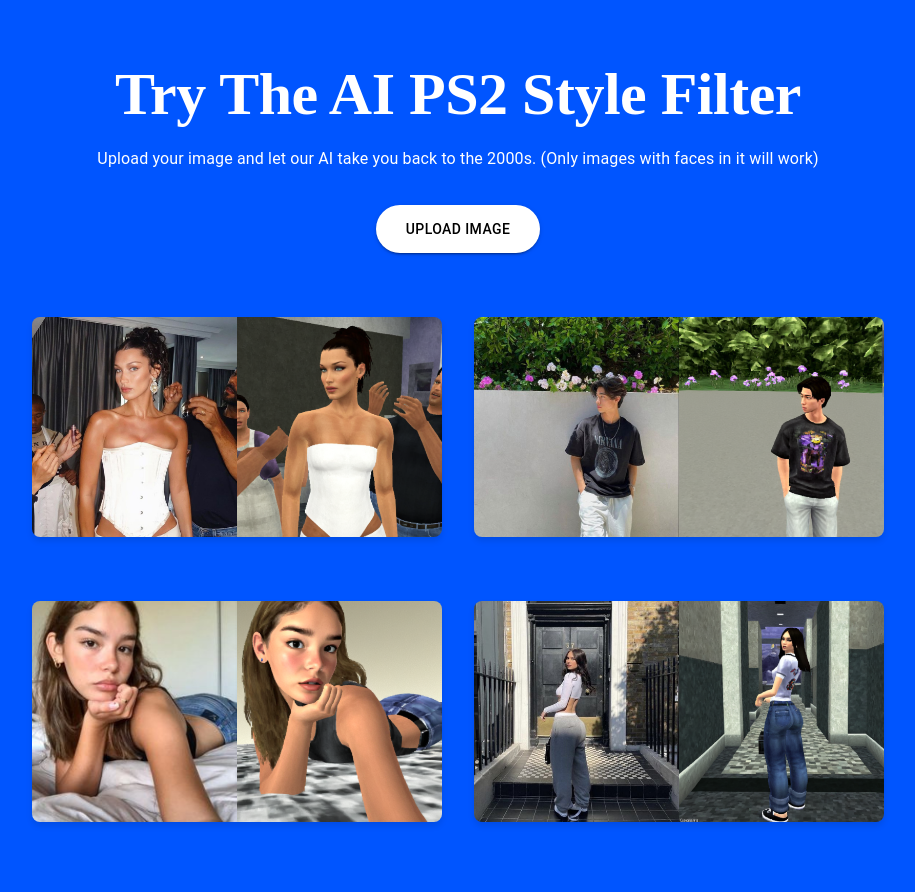
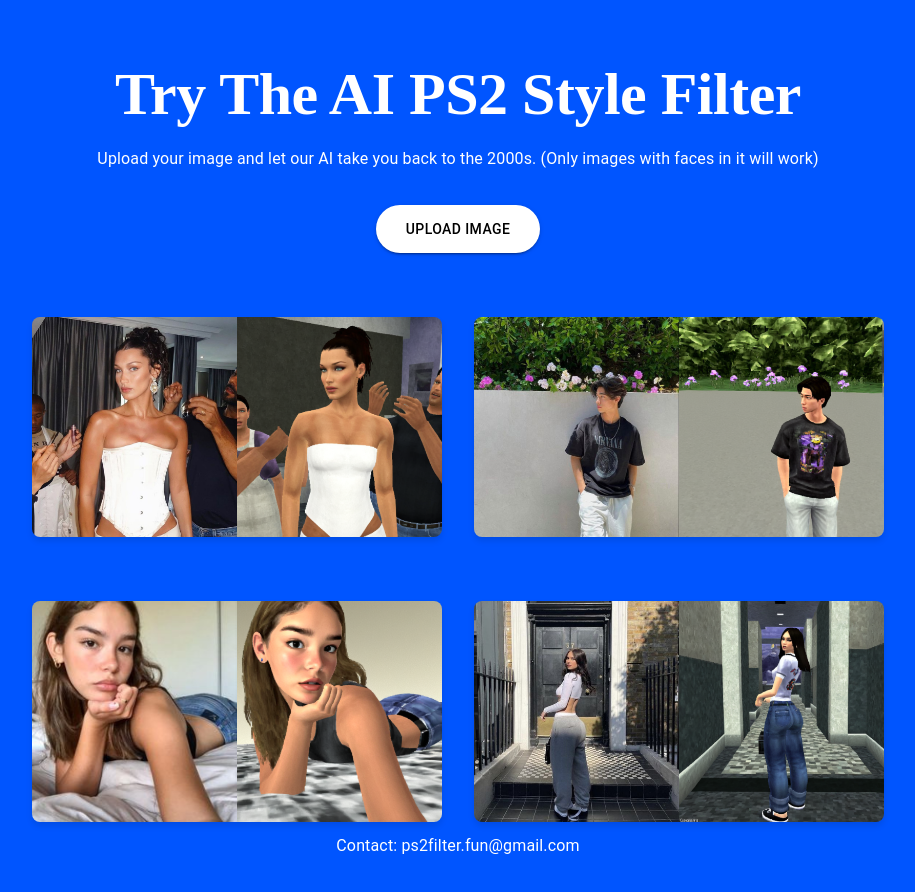
Before and after one commit to techsteramman/ps2filter, a React (Vite) app: page / in a window 1280 px wide. Shown: the whole page, without its empty margins (182-1097 px from the left). Before the commit the page ends 854 px from the top, so only its background shows below. Built offline with nearby package versions, Linux system fonts and the light colour scheme; a web font is replaced by a local one.

Commit message:
added contact

```diff
--- a/src/App.jsx
+++ b/src/App.jsx
@@ -363,6 +363,14 @@ const ColorAnalysis = () => {
               </Grid>
             </Grid>
           )}
+          <Typography
+            variant="subtitle1"
+            align="center"
+            color="white"
+            paddingTop="10px"
+          >
+            Contact: ps2filter.fun@gmail.com
+          </Typography>
         </Container>
       </Box>
     </ThemeProvider>
```
